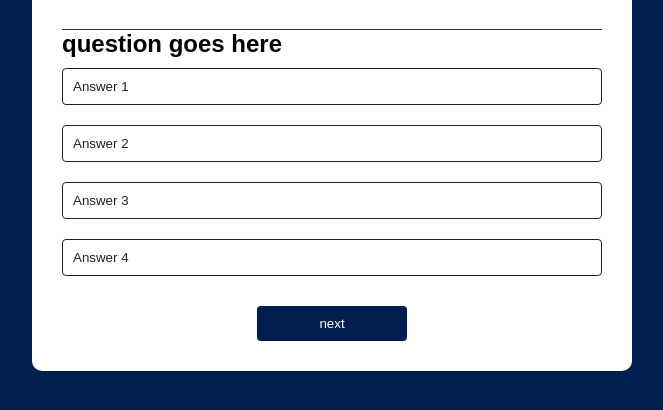
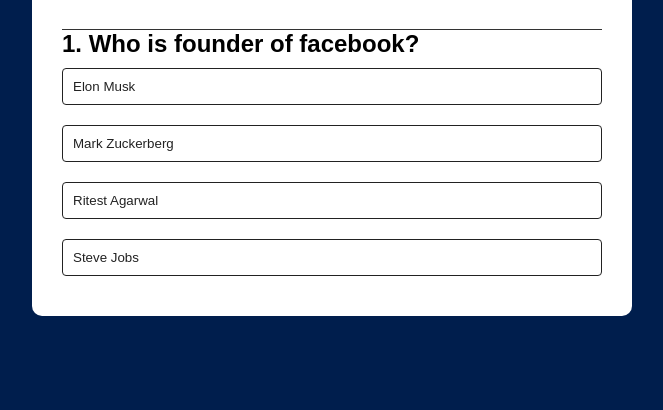
Before and after one commit to ibsituh/quizee-website, a plain HTML site: page index.html in a window 1280 px wide. Shown: the part 168-578 px from the top of the page, without its empty margins (308-971 px from the left). Drawn offline with Linux system fonts and the light colour scheme.

Commit message:
add more style

```diff
--- a/index.css
+++ b/index.css
@@ -60,3 +60,9 @@ body{
     display: block;
 
 }
+.correct{
+    background: #9aeabc;
+}
+.incorrect{
+    background: #ff9393;
+}
--- a/index.js
+++ b/index.js
@@ -38,7 +38,7 @@ const questions = [
 ];
 
 const questionElement = document.getElementById("question");
-const answerButton = document.getElementById("answer-buttons");
+const answerButtons = document.getElementById("answer-buttons");
 const nextButton = document.getElementById("next-btn");
 
 let currentQuestionIndex = 0;
@@ -50,3 +50,42 @@ function startQuiz(){
     nextButton.innerHTML = "Next";
     showQuestion();
 }
+
+function showQuestion(){
+    resetState();
+    let currentQuestion = questions[currentQuestionIndex];
+    let questionNo = currentQuestionIndex + 1;
+    questionElement.innerHTML = questionNo + ". " + currentQuestion.
+    question;
+
+    currentQuestion.answers.forEach(answer => {
+        const button = document.createElement("button");
+        button.innerHTML = answer.text;
+        button.classList.add("btn");
+        answerButtons.appendChild(button);
+        if(answer.correct){
+            button.dataset.correct = answer.correct;
+        }
+        button.addEventListener("click", selectAnswer);
+    });
+}
+
+
+function resetState(){
+    nextButton.style.display = "none";
+    while(answerButtons.firstChild){
+        answerButtons.removeChild(answerButtons.firstChild);
+    }
+}
+
+function selectAnswer(e){
+    const selectedBtn = e.target;
+    const isCorrect = selectedBtn.dataset.correct === "true";
+    if(isCorrect){
+        selectedBtn.classList.add("correct");
+    }else{
+        selectedBtn.classList.add("incorrect");
+    }
+}
+
+startQuiz();
```
